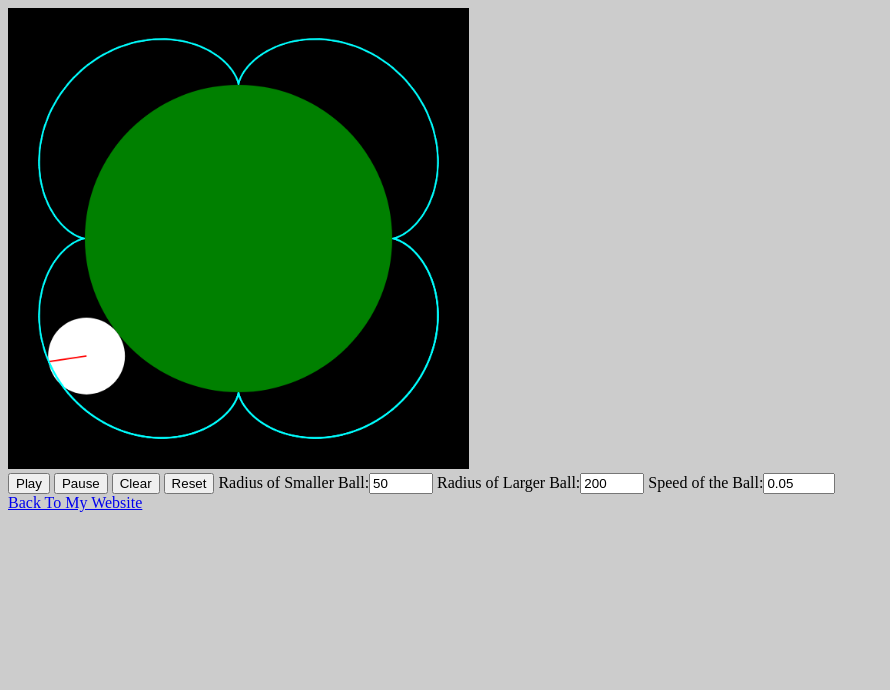
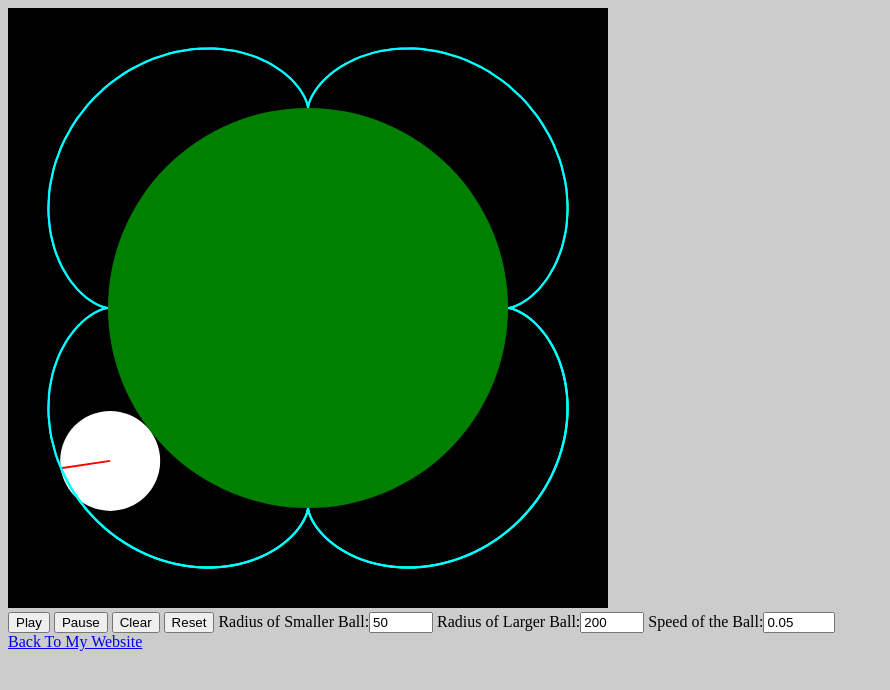
Before and after one commit to MwayiKashoko/Roulettes, a plain HTML site: page Epicycloid.html in a window 1280 px wide. Shown: the whole page, without its empty margins (0-890 px from the left). Drawn offline with Linux system fonts and the light colour scheme.

Commit message:
Update Epicycloid.html

```diff
--- a/Epicycloid.html
+++ b/Epicycloid.html
@@ -13,8 +13,15 @@
             #canvas {
                 background-color: black;
                 aspect-ratio: 1/1;
+            }
+
+		@media screen and (orientation:portrait) {
 				width: 36vw;
-            }
+			}
+
+			@media screen and (orientation:landscape) {
+				height: 70vh;
+			}
         </style>
     </head>
 
```
